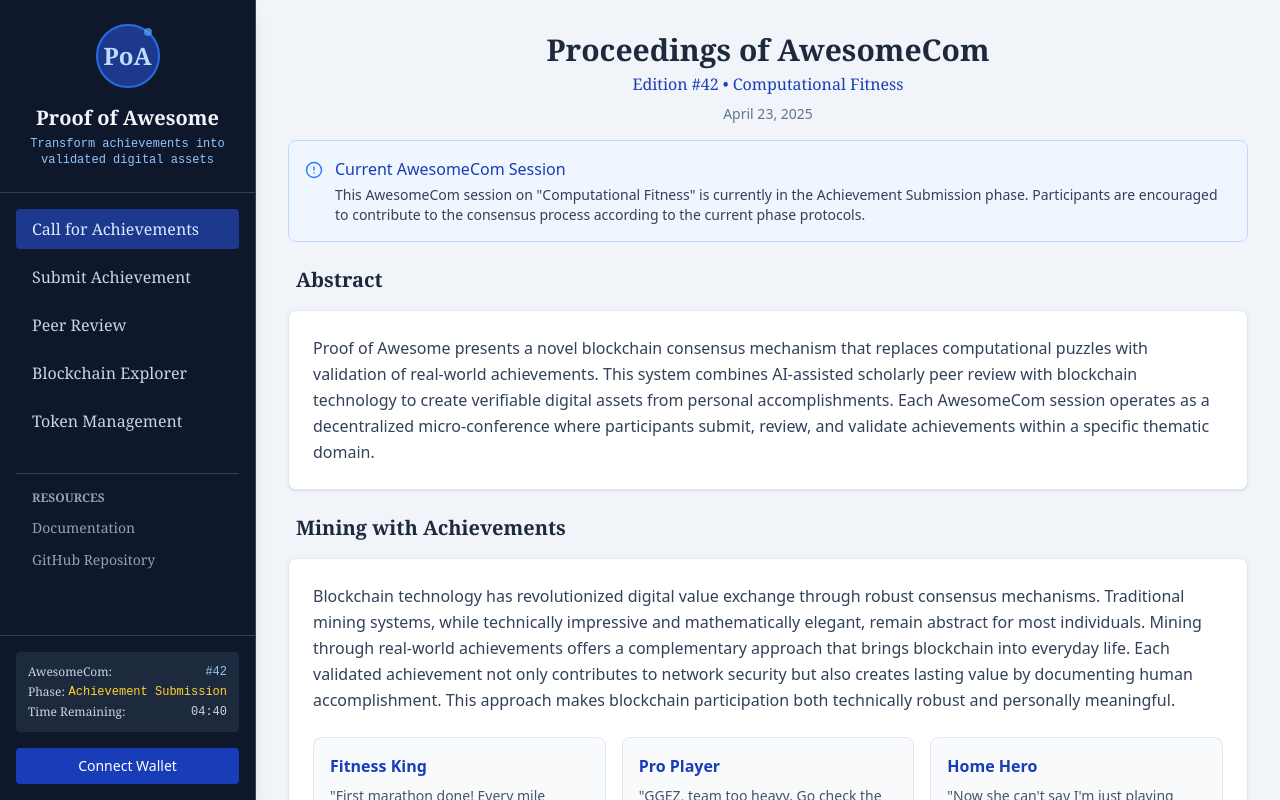
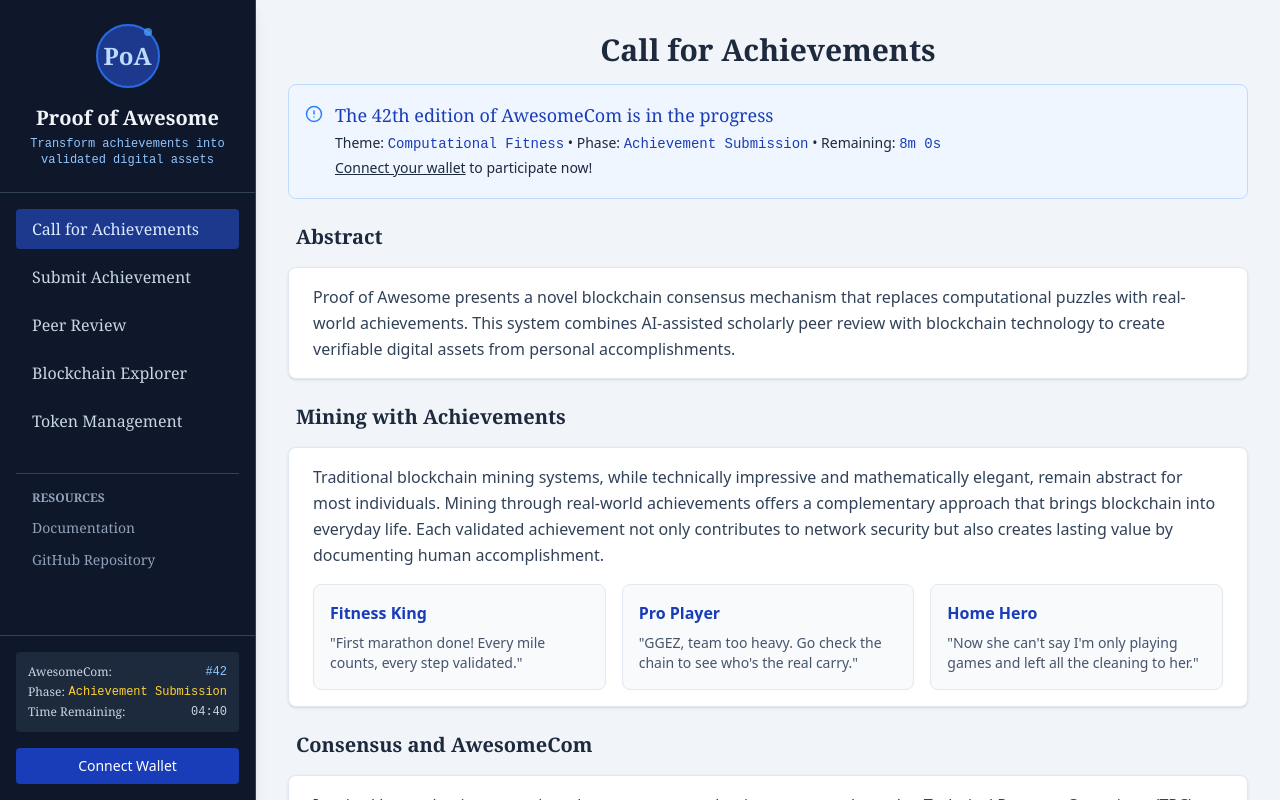
Before and after one commit to AmyangXYZ/ProofOfAwesome, a Next.js app in the folder web/: page / in a window 1280 px wide. Built offline with nearby package versions, Linux system fonts and the light colour scheme.

Commit message:
improve callforachievement

```diff
--- a/web/src/views/CallForAchievemetnView.tsx
+++ b/web/src/views/CallForAchievemetnView.tsx
@@ -25,11 +25,14 @@ export default function CallForAchievementsView() {
   return (
     <div className="max-w-5xl mx-auto p-8">
       <header className="mb-4 text-center">
-        <h1 className="text-3xl font-bold mb-1">Proceedings of AwesomeCom</h1>
-        <p className="text-blue-800 font-medium">
+        <h1 className="text-3xl font-bold mb-1">Call for Achievements</h1>
+        {/* <p className="font-medium text-blue-800 mb-1">
+          The {awesomeComStatus.edition}th edition of AwesomeCom is in the {awesomeComStatus.phase} phase
+        </p> */}
+        {/* <p className="text-blue-800 font-medium">
           Edition #{awesomeComStatus.edition} • {awesomeComStatus.theme}
         </p>
-        <div className="mt-2 text-sm text-slate-500 font-sans">April 23, 2025</div>
+        <div className="mt-2 text-sm text-slate-500 font-sans">April 23, 2025</div> */}
       </header>
 
       <div className="mb-4">
@@ -52,11 +55,25 @@ export default function CallForAchievementsView() {
             </svg>
           </div>
           <div>
-            <h3 className="font-medium text-blue-800 mb-1">Current AwesomeCom Session</h3>
-            <p className="text-sm text-slate-700">
-              This AwesomeCom session on &quot;{awesomeComStatus.theme}&quot; is currently in the{" "}
-              {awesomeComStatus.phase} phase. Participants are encouraged to contribute to the consensus process
-              according to the current phase protocols.
+            <h3 className="text-lg text-blue-800 mb-1 font-serif">
+              The {awesomeComStatus.edition}th edition of AwesomeCom is in the progress
+            </h3>
+            <p className="text-sm mb-1">
+              Theme: <span className="font-mono text-blue-800">{awesomeComStatus.theme}</span> • Phase:{" "}
+              <span className="font-mono text-blue-800">{awesomeComStatus.phase}</span> • Remaining:{" "}
+              <span className="font-mono text-blue-800">
+                {Math.floor(awesomeComStatus.editionRemaining / 60000)}m{" "}
+                {Math.floor((awesomeComStatus.editionRemaining % 60000) / 1000)}s
+              </span>
+            </p>
+            <p className="text-sm mb-1">
+              <span
+                className="underline cursor-pointer hover:text-blue-600 transition-colors duration-200"
+                onClick={() => console.log("Connect wallet clicked")}
+              >
+                Connect your wallet
+              </span>{" "}
+              to participate now!
             </p>
           </div>
         </div>
@@ -67,13 +84,11 @@ export default function CallForAchievementsView() {
           <h2 className="text-xl font-bold text-slate-800">Abstract</h2>
         </div>
 
-        <div className="bg-white p-6 border border-slate-200 rounded-lg shadow-sm mt-2 font-sans">
+        <div className="bg-white px-6 py-4 border border-slate-200 rounded-lg shadow-sm mt-2 font-sans">
           <p className="leading-relaxed text-slate-700">
             Proof of Awesome presents a novel blockchain consensus mechanism that replaces computational puzzles with
-            validation of real-world achievements. This system combines AI-assisted scholarly peer review with
-            blockchain technology to create verifiable digital assets from personal accomplishments. Each AwesomeCom
-            session operates as a decentralized micro-conference where participants submit, review, and validate
-            achievements within a specific thematic domain.
+            real-world achievements. This system combines AI-assisted scholarly peer review with blockchain technology
+            to create verifiable digital assets from personal accomplishments.
           </p>
         </div>
       </div>
@@ -83,17 +98,15 @@ export default function CallForAchievementsView() {
           <h2 className="text-xl font-bold text-slate-800">Mining with Achievements</h2>
         </div>
 
-        <div className="bg-white p-6 border border-slate-200 rounded-lg shadow-sm mt-2 font-sans">
+        <div className="bg-white px-6 py-4 border border-slate-200 rounded-lg shadow-sm mt-2 font-sans">
           <p className="leading-relaxed text-slate-700">
-            Blockchain technology has revolutionized digital value exchange through robust consensus mechanisms.
-            Traditional mining systems, while technically impressive and mathematically elegant, remain abstract for
-            most individuals. Mining through real-world achievements offers a complementary approach that brings
-            blockchain into everyday life. Each validated achievement not only contributes to network security but also
-            creates lasting value by documenting human accomplishment. This approach makes blockchain participation both
-            technically robust and personally meaningful.
+            Traditional blockchain mining systems, while technically impressive and mathematically elegant, remain
+            abstract for most individuals. Mining through real-world achievements offers a complementary approach that
+            brings blockchain into everyday life. Each validated achievement not only contributes to network security
+            but also creates lasting value by documenting human accomplishment.
           </p>
 
-          <div className="mt-6 grid grid-cols-1 md:grid-cols-3 gap-4">
+          <div className="mt-4 grid grid-cols-1 md:grid-cols-3 gap-4">
             <div className="bg-slate-50 p-4 rounded-lg border border-slate-200">
               <h5 className="font-semibold text-base mb-2 text-blue-800">Fitness King</h5>
               <p className="text-sm text-slate-600">
@@ -109,110 +122,97 @@ export default function CallForAchievementsView() {
             <div className="bg-slate-50 p-4 rounded-lg border border-slate-200">
               <h5 className="font-semibold text-base mb-2 text-blue-800">Home Hero</h5>
               <p className="text-sm text-slate-600">
-                &quot;Now she can&apos;t say I&apos;m just playing games while she does all the cleaning&quot;
+                &quot;Now she can&apos;t say I&apos;m only playing games and left all the cleaning to her.&quot;
               </p>
             </div>
           </div>
         </div>
       </div>
 
-      <div className="mb-8">
+      <div className="mb-4">
         <div className="flex items-center justify-between cursor-pointer p-2">
           <h2 className="text-xl font-bold text-slate-800">Consensus and AwesomeCom</h2>
         </div>
 
-        <div className="bg-white border border-slate-200 rounded-lg shadow-sm mt-2 overflow-hidden p-8">
+        <div className="bg-white border border-slate-200 rounded-lg shadow-sm mt-2 overflow-hidden px-6 py-4">
           <article className="prose lg:prose-lg mx-auto">
             <p className="leading-relaxed text-slate-700 font-sans">
-              The consensus mechanism is built around a Technical Program Committee (TPC), inspired by academic
-              conference review systems. Instead of solving computational puzzles, network security and validation are
-              achieved through a distributed network of expert reviewers. These reviewers, consisting of qualified
-              community members and AI agents, evaluate achievements across five dimensions: originality, creativity,
-              difficulty, relevance, and presentation quality. Each submission requires at least three independent
-              reviews, with reviewers assigning scores from 1 (reject) to 5 (strong accept). An achievement is validated
-              and added to the blockchain when its median review score exceeds 3, representing a positive consensus from
-              the TPC.
+              Inspired by academic peer review, the consensus mechanism operates through a Technical Program Committee
+              (TPC) comprising qualified community members and AI agents. Achievements are validated for blockchain
+              integration upon receiving at least three independent reviews with a median score exceeding [Weak-Accept].
             </p>
 
             <p className="mt-4 leading-relaxed text-slate-700 font-sans">
-              To implement this peer review consensus efficiently, we introduce AwesomeCom—a periodic validation session
-              protocol that structures achievement submission and review in discrete time intervals. Similar to
-              blockchain&apos;s block time, these sessions provide regular opportunities for achievement validation
-              while maintaining system synchronization.
+              Achievement submission and validation occur in AwesomeCom, a periodic blockchain event with a precisely
+              timed protocol and rotating themes. Accepted achievements are permanently recorded in the blockchain and
+              awarded with AwesomeCoin, and bonus goes to the best achievement and quality reviews.
             </p>
 
-            <div className="bg-blue-50 border-l-4 border-blue-500 p-4 my-8">
-              <h4 className="font-semibold text-blue-900 mb-2">The 8-4-2-1 Protocol</h4>
-              <p className="text-slate-700">Each 15-minute AwesomeCom session follows a precisely timed protocol:</p>
+            <div className="bg-blue-50 border-l-4 border-blue-500 p-4 my-4">
+              <h4 className="font-semibold text-blue-900 mb-2">The 8-4-2-1 Timed Protocol in AwesomeCom</h4>
               <ul className="list-none pl-5 mt-2 space-y-2">
                 <li className="flex items-start">
-                  <span className="font-mono bg-blue-100 px-2 rounded mr-2">8min</span>
+                  <span className="bg-blue-100 px-2 rounded mr-2">8min</span>
                   <span>Achievement submission and TPC formation</span>
                 </li>
                 <li className="flex items-start">
-                  <span className="font-mono bg-blue-100 px-2 rounded mr-2">4min</span>
+                  <span className="bg-blue-100 px-2 rounded mr-2">4min</span>
                   <span>Peer review and validation</span>
                 </li>
                 <li className="flex items-start">
-                  <span className="font-mono bg-blue-100 px-2 rounded mr-2">2min</span>
-                  <span>Block creation and consensus formation</span>
+                  <span className="bg-blue-100 px-2 rounded mr-2">2min</span>
+                  <span>TPC meeting and block creation</span>
                 </li>
                 <li className="flex items-start">
-                  <span className="font-mono bg-blue-100 px-2 rounded mr-2">1min</span>
-                  <span>Network synchronization and concluding the session</span>
+                  <span className="bg-blue-100 px-2 rounded mr-2">1min</span>
+                  <span>Concluding remarks</span>
                 </li>
               </ul>
             </div>
+          </article>
+        </div>
+      </div>
 
-            <h3 className="text-xl font-semibold mb-4">Validation Methodology</h3>
-            <div className="grid grid-cols-1 md:grid-cols-3 gap-6 my-8">
-              <div className="bg-slate-50 p-6 rounded-lg">
-                <h4 className="font-semibold mb-2">Phase I: Submission</h4>
-                <p className="text-sm text-slate-600">
-                  Formal achievement documentation with evidence, methodology, and domain-specific metrics
-                </p>
-              </div>
-              <div className="bg-slate-50 p-6 rounded-lg">
-                <h4 className="font-semibold mb-2">Phase II: Review</h4>
-                <p className="text-sm text-slate-600">
-                  Multi-validator assessment following standardized evaluation criteria
-                </p>
-              </div>
-              <div className="bg-slate-50 p-6 rounded-lg">
-                <h4 className="font-semibold mb-2">Phase III: Consensus</h4>
-                <p className="text-sm text-slate-600">Threshold-based acceptance and blockchain integration</p>
-              </div>
-            </div>
+      <div className="mb-4">
+        <div className="flex items-center justify-between cursor-pointer p-2">
+          <h2 className="text-xl font-bold text-slate-800">Network Architecture</h2>
+        </div>
 
-            <h3 className="text-xl font-semibold mb-4">Economic Incentives</h3>
-            <div className="bg-slate-50 border border-slate-200 rounded-lg p-6 mb-6">
-              <p className="text-sm text-slate-600 mb-4">
-                The system implements a structured reward mechanism to incentivize quality submissions and thorough peer
-                review:
-              </p>
-              <ul className="space-y-2">
-                <li className="flex justify-between">
-                  <span>Achievement Validation</span>
-                  <span className="font-mono">50 AwesomeCoin</span>
-                </li>
-                <li className="flex justify-between">
-                  <span>Block Creation</span>
-                  <span className="font-mono">75 AwesomeCoin</span>
-                </li>
-                <li className="flex justify-between">
-                  <span>Peer Review Contribution</span>
-                  <span className="font-mono">10 AwesomeCoin each</span>
-                </li>
+        <div className="bg-white px-6 py-4 border border-slate-200 rounded-lg shadow-sm mt-2 font-sans">
+          <p className="leading-relaxed text-slate-700">
+            Peer-to-peer communication is achieved through a Socket.IO-based relay system, AwesomeConnect, connecting
+            full nodes that maintain blockchain history with light nodes that need verified data. Full nodes serve this
+            data through Merkle Patricia Trees and participate in the Technical Program Committee (TPC) to reach
+            consensus, with some providing automated reviews through AI models. Light nodes focus on achievement
+            submission and review, fetching verified data as needed.
+          </p>
+
+          <div className="mt-4 grid grid-cols-1 md:grid-cols-3 gap-4">
+            <div className="bg-slate-50 p-4 rounded-lg border border-slate-200">
+              <h5 className="font-semibold text-base mb-2 text-blue-800">AwesomeConnect</h5>
+              <ul className="text-sm text-slate-600 space-y-1">
+                <li>• Socket.IO-based relay</li>
+                <li>• Enable P2P and node discovery</li>
+                <li>• Independent of chain state</li>
               </ul>
             </div>
-
-            <p className="leading-relaxed text-slate-700 font-sans">
-              This consensus mechanism establishes a framework where blockchain validation serves both technological and
-              scholarly purposes. By integrating peer review with periodic validation sessions, the system creates
-              verifiable records of human achievement while maintaining the fundamental properties of decentralization
-              and immutability that characterize blockchain systems.
-            </p>
-          </article>
+            <div className="bg-slate-50 p-4 rounded-lg border border-slate-200">
+              <h5 className="font-semibold text-base mb-2 text-blue-800">Full Nodes</h5>
+              <ul className="text-sm text-slate-600 space-y-1">
+                <li>• Backend service nodes</li>
+                <li>• AI-assisted reviewer</li>
+                <li>• Complete chain history</li>
+              </ul>
+            </div>
+            <div className="bg-slate-50 p-4 rounded-lg border border-slate-200">
+              <h5 className="font-semibold text-base mb-2 text-blue-800">Light Nodes</h5>
+              <ul className="text-sm text-slate-600 space-y-1">
+                <li>• Client-side applications</li>
+                <li>• Achievement creator</li>
+                <li>• Fetch data as needed</li>
+              </ul>
+            </div>
+          </div>
         </div>
       </div>
     </div>
```
